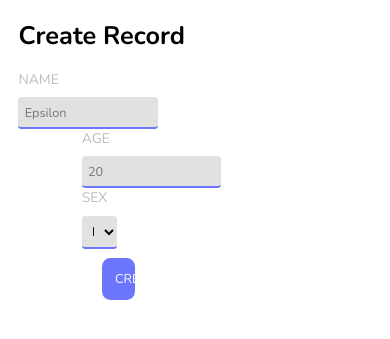
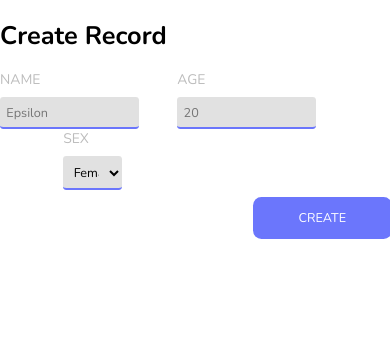
Before and after one commit to ferencak/employee-hw, a React (Create React App) app: page / in a window 390 px wide. Shown: the part 173-512 px from the top of the page. Built offline with nearby package versions, Linux system fonts and the light colour scheme; no server answers; what flux would draw is missing.

Commit message:
Responsivity fix

```diff
--- a/src/components/layout/form/Form.tsx
+++ b/src/components/layout/form/Form.tsx
@@ -97,12 +97,11 @@ const Form = forwardRef((props: any, ref: Ref<IRefObject>): JSX.Element => {
             <option value="O">Other</option>
           </select>
         </div>
-        <button className="button" onClick={ title === 'Create' ? createRecord : updateRecord }>{ title }</button>
+      </div>
+      <button className="button" onClick={ title === 'Create' ? createRecord : updateRecord }>{ title }</button>
         { editObjId !== -1 &&
           <button className="button danger" onClick={ () => resetStates() }>Cancel</button>
         }
-      </div>
-
     </div>
   )
 })
--- a/src/components/layout/form/style.css
+++ b/src/components/layout/form/style.css
@@ -5,7 +5,6 @@
   height: 20vh;
   border-radius: 1vh;
   margin-top: 1vh;
-  max-width: 30vw;
   width: -webkit-fill-available;
 }
 
@@ -49,7 +48,7 @@ select {
   border-bottom: .2em solid #6b76fc;
   background: #e1e1e1;
   border-radius: .4vh;
-  width: 9vw;
+  width: 15vw;
   max-width: 11em;
 }
 select:focus {
@@ -63,13 +62,18 @@ select:focus {
   background: #6b76fc;
   color: white;
   border-radius: 1vh;
-  width: 8.5vw;
+  width: 11rem;
   float: right;
-  margin-top: 1vh;
   font-size: 1em;
   text-transform: uppercase;
   cursor: pointer;
   transition: .25s;
+  margin-top: -5vh;
+  margin-right: -.5vw;
+}
+.button.danger {
+  margin-right: 3rem;
+  background: #ff4e4e!important;
 }
 
 .button:hover {
```
